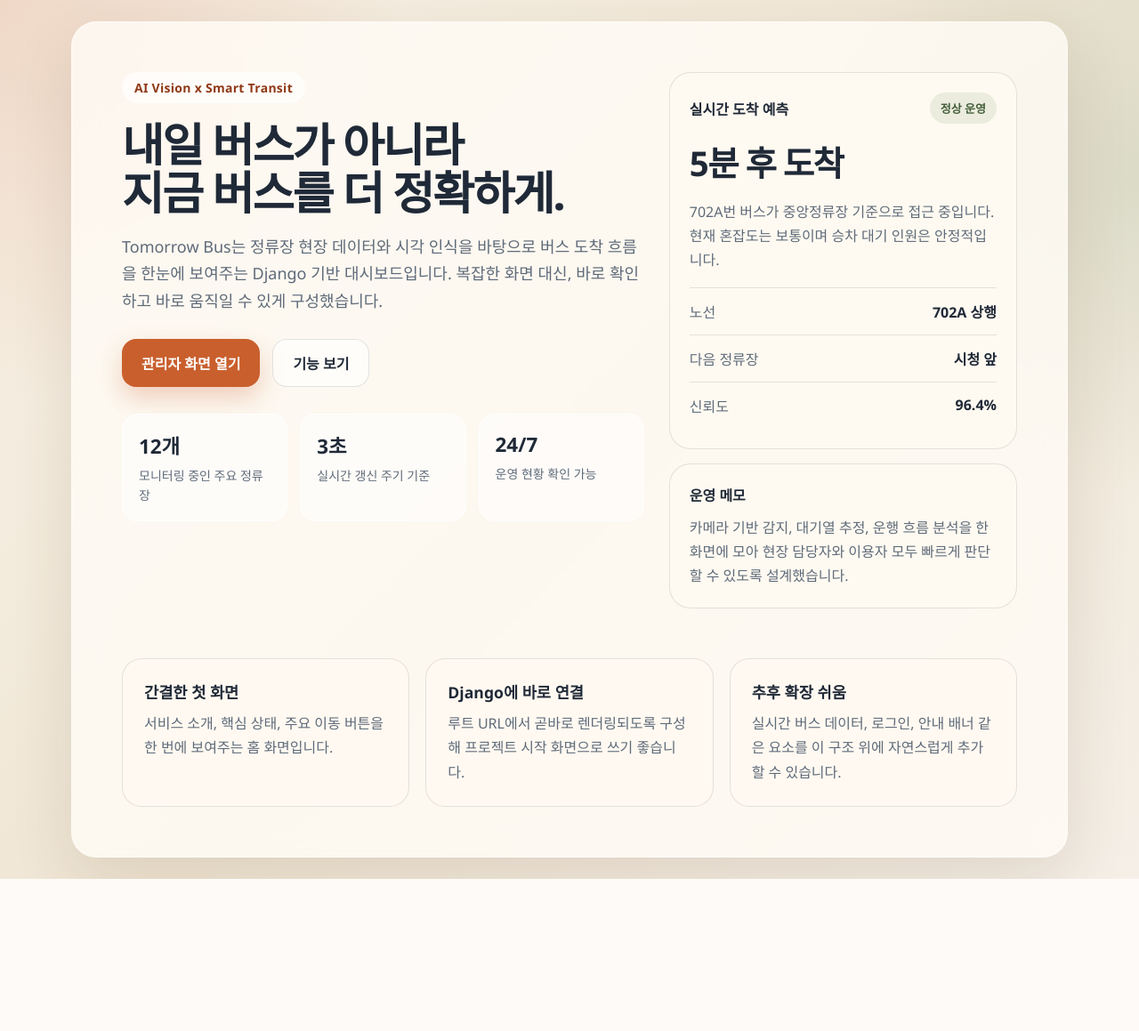
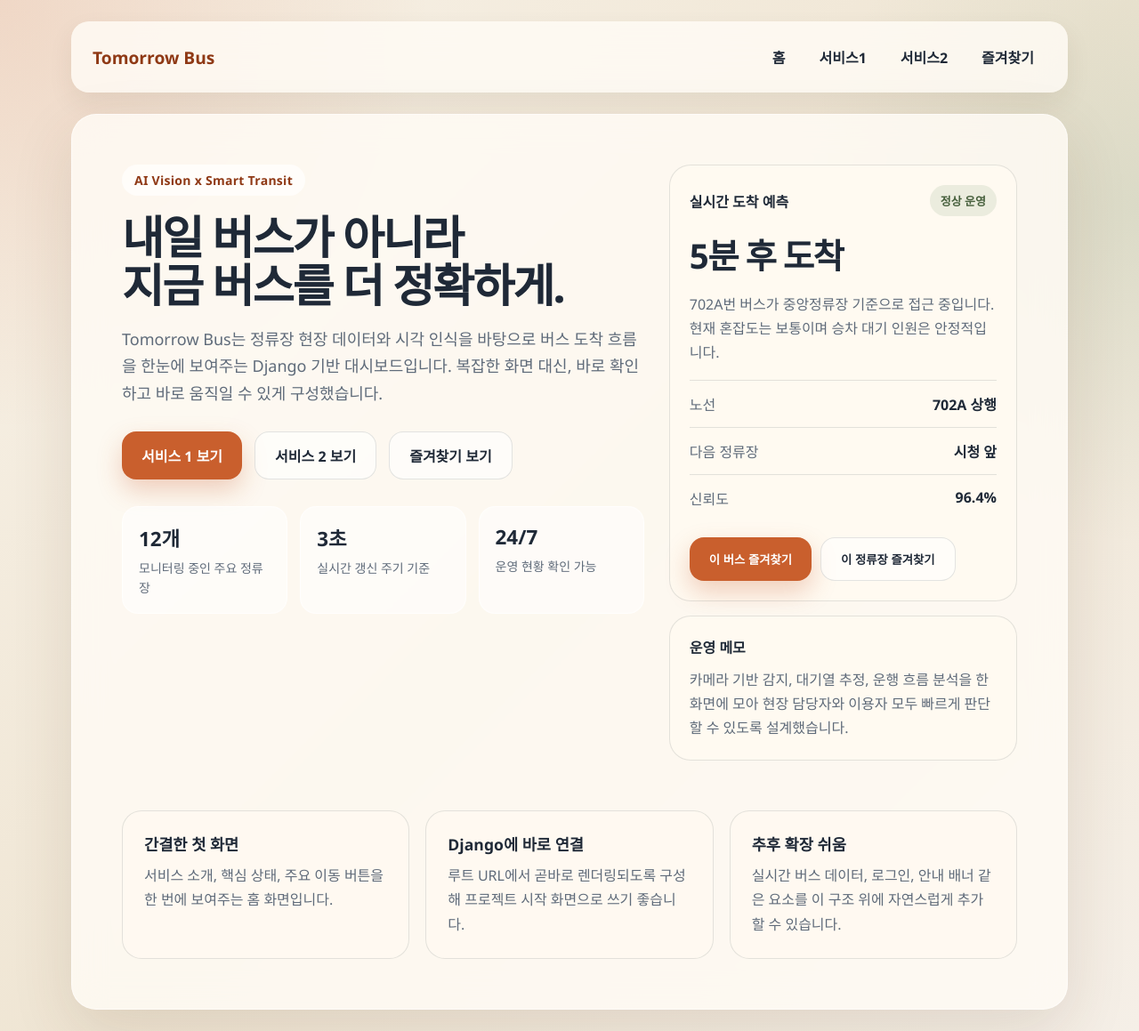
Before and after one commit to upstar9898/tomorrow_bus, a Django app: page / in a window 1280 px wide. Shown: the whole page at 89% size. Before the commit the page ends 988 px from the top, so only its background shows below. Run offline with Django 5.2, Linux system fonts and the light colour scheme.

Commit message:
feat: 홈 화면 UI 구성 및 즐겨찾기(localStorage) 기능 추가

```diff
--- a/templates/index.html
+++ b/templates/index.html
@@ -1,44 +1,12 @@
-<!DOCTYPE html>
-<html lang="ko">
-<head>
-    <meta charset="UTF-8">
-    <meta name="viewport" content="width=device-width, initial-scale=1.0">
-    <title>Tomorrow Bus</title>
+{% extends 'base.html' %}
+
+{% block title %}홈 | Tomorrow Bus{% endblock %}
+
+{% block extra_style %}
 <style>
-        :root {
-            --bg: #f4efe6;
-            --panel: rgba(255, 252, 246, 0.82);
-            --panel-strong: #fffaf1;
-            --ink: #1f2937;
-            --muted: #5f6b7a;
-            --line: rgba(31, 41, 55, 0.12);
-            --accent: #c95f2d;
-            --accent-deep: #8f3915;
-            --accent-soft: #f3c49d;
-            --shadow: 0 24px 70px rgba(80, 53, 25, 0.12);
-        }
-
-        * {
-            box-sizing: border-box;
-        }
-
-        body {
-            margin: 0;
-            min-height: 100vh;
-            font-family: "Segoe UI", "Malgun Gothic", sans-serif;
-            color: var(--ink);
-            background:
-                radial-gradient(circle at top left, rgba(201, 95, 45, 0.18), transparent 28%),
-                radial-gradient(circle at right 20%, rgba(122, 160, 125, 0.18), transparent 24%),
-                linear-gradient(135deg, #f8f2e8 0%, #efe5d3 52%, #f5efe7 100%);
-            display: flex;
-            align-items: center;
-            justify-content: center;
-            padding: 24px;
-        }
-
     .shell {
         width: min(1120px, 100%);
+        margin: 0 auto;
         border: 1px solid rgba(255, 255, 255, 0.5);
         border-radius: 28px;
         overflow: hidden;
@@ -98,6 +66,8 @@
         text-decoration: none;
         font-weight: 700;
         transition: transform 0.2s ease, box-shadow 0.2s ease, background 0.2s ease;
+        border: none;
+        cursor: pointer;
     }
 
     .button.primary {
@@ -212,6 +182,33 @@
         line-height: 1.7;
     }
 
+    .favorite-area {
+        margin-top: 18px;
+        display: flex;
+        flex-wrap: wrap;
+        gap: 10px;
+    }
+
+    .toast {
+        position: fixed;
+        right: 20px;
+        bottom: 20px;
+        background: #1f2937;
+        color: white;
+        padding: 12px 16px;
+        border-radius: 12px;
+        font-size: 14px;
+        box-shadow: 0 10px 25px rgba(0,0,0,0.18);
+        opacity: 0;
+        pointer-events: none;
+        transition: 0.25s ease;
+        z-index: 9999;
+    }
+
+    .toast.show {
+        opacity: 1;
+    }
+
     @media (max-width: 920px) {
         .hero,
         .features {
@@ -225,10 +222,6 @@
     }
 
     @media (max-width: 640px) {
-            body {
-                padding: 14px;
-            }
-
         .hero,
         .features {
             padding: 20px;
@@ -247,8 +240,9 @@
         }
     }
 </style>
-</head>
-<body>
+{% endblock %}
+
+{% block content %}
 <main class="shell">
     <section class="hero">
         <div>
@@ -259,10 +253,13 @@
                 버스 도착 흐름을 한눈에 보여주는 Django 기반 대시보드입니다.
                 복잡한 화면 대신, 바로 확인하고 바로 움직일 수 있게 구성했습니다.
             </p>
+
             <div class="actions">
-                    <a class="button primary" href="/admin/">관리자 화면 열기</a>
-                    <a class="button secondary" href="#features">기능 보기</a>
+                <a class="button primary" href="{% url 'service1' %}">서비스 1 보기</a>
+                <a class="button secondary" href="{% url 'service2' %}">서비스 2 보기</a>
+                <a class="button secondary" href="{% url 'favorites' %}">즐겨찾기 보기</a>
             </div>
+
             <div class="stats">
                 <div class="stat">
                     <strong>12개</strong>
@@ -285,11 +282,14 @@
                     <strong>실시간 도착 예측</strong>
                     <span class="signal-badge">정상 운영</span>
                 </div>
+
                 <div class="arrival">5분 후 도착</div>
+
                 <p style="color: var(--muted); line-height: 1.7;">
                     702A번 버스가 중앙정류장 기준으로 접근 중입니다.
                     현재 혼잡도는 보통이며 승차 대기 인원은 안정적입니다.
                 </p>
+
                 <div class="route">
                     <span>노선</span>
                     <strong>702A 상행</strong>
@@ -302,7 +302,13 @@
                     <span>신뢰도</span>
                     <strong>96.4%</strong>
                 </div>
+
+                <div class="favorite-area">
+                    <button class="button primary" onclick="addFavorite('bus', '702A 상행')">이 버스 즐겨찾기</button>
+                    <button class="button secondary" onclick="addFavorite('station', '시청 앞')">이 정류장 즐겨찾기</button>
                 </div>
+            </div>
+
             <div class="card">
                 <strong>운영 메모</strong>
                 <p style="margin: 12px 0 0; color: var(--muted); line-height: 1.7;">
@@ -328,5 +334,53 @@
         </article>
     </section>
 </main>
-</body>
-</html>
+
+<div id="toast" class="toast"></div>
+{% endblock %}
+
+{% block extra_script %}
+<script>
+    function getFavorites() {
+        const data = localStorage.getItem('favorites');
+        return data ? JSON.parse(data) : { buses: [], stations: [] };
+    }
+
+    function saveFavorites(favorites) {
+        localStorage.setItem('favorites', JSON.stringify(favorites));
+    }
+
+    function showToast(message) {
+        const toast = document.getElementById('toast');
+        toast.innerText = message;
+        toast.classList.add('show');
+
+        setTimeout(() => {
+            toast.classList.remove('show');
+        }, 2000);
+    }
+
+    function addFavorite(type, name) {
+        const favorites = getFavorites();
+
+        if (type === 'bus') {
+            if (!favorites.buses.includes(name)) {
+                favorites.buses.push(name);
+                saveFavorites(favorites);
+                showToast('버스 즐겨찾기에 추가됐어요.');
+            } else {
+                showToast('이미 즐겨찾기에 있는 버스예요.');
+            }
+        }
+
+        if (type === 'station') {
+            if (!favorites.stations.includes(name)) {
+                favorites.stations.push(name);
+                saveFavorites(favorites);
+                showToast('정류장 즐겨찾기에 추가됐어요.');
+            } else {
+                showToast('이미 즐겨찾기에 있는 정류장이에요.');
+            }
+        }
+    }
+</script>
+{% endblock %}
```
Lines whose indentation alone changed are shown as unchanged.
